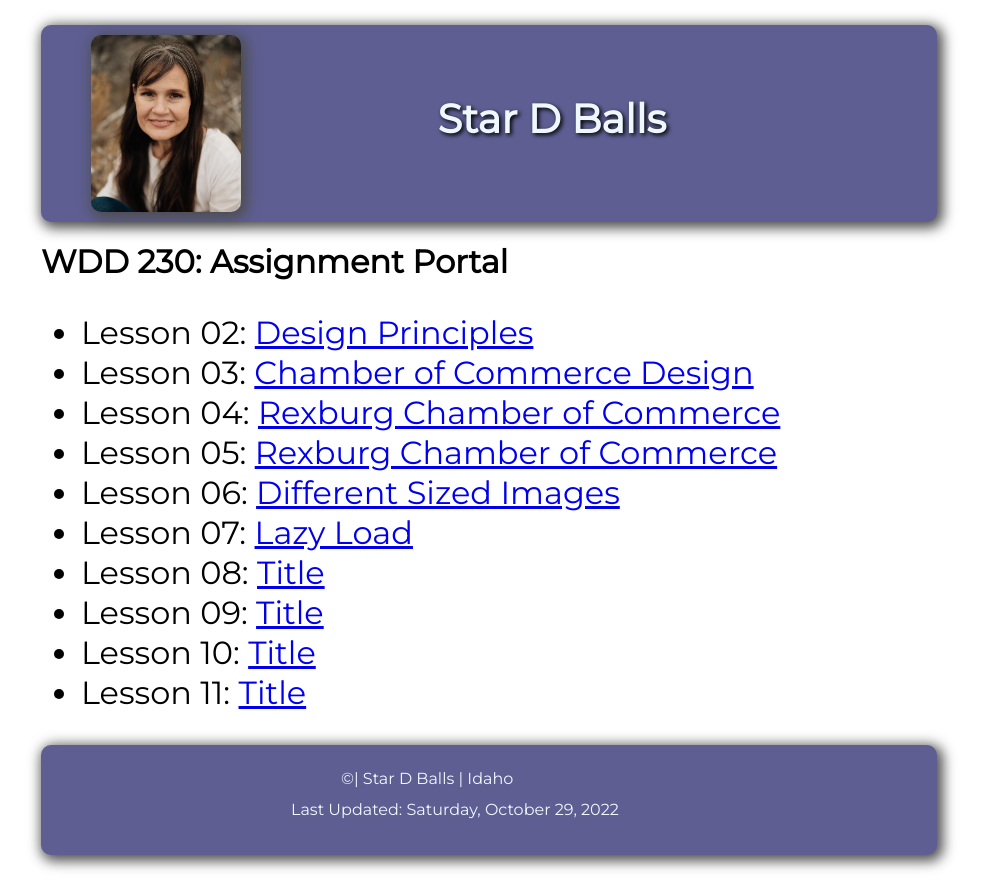
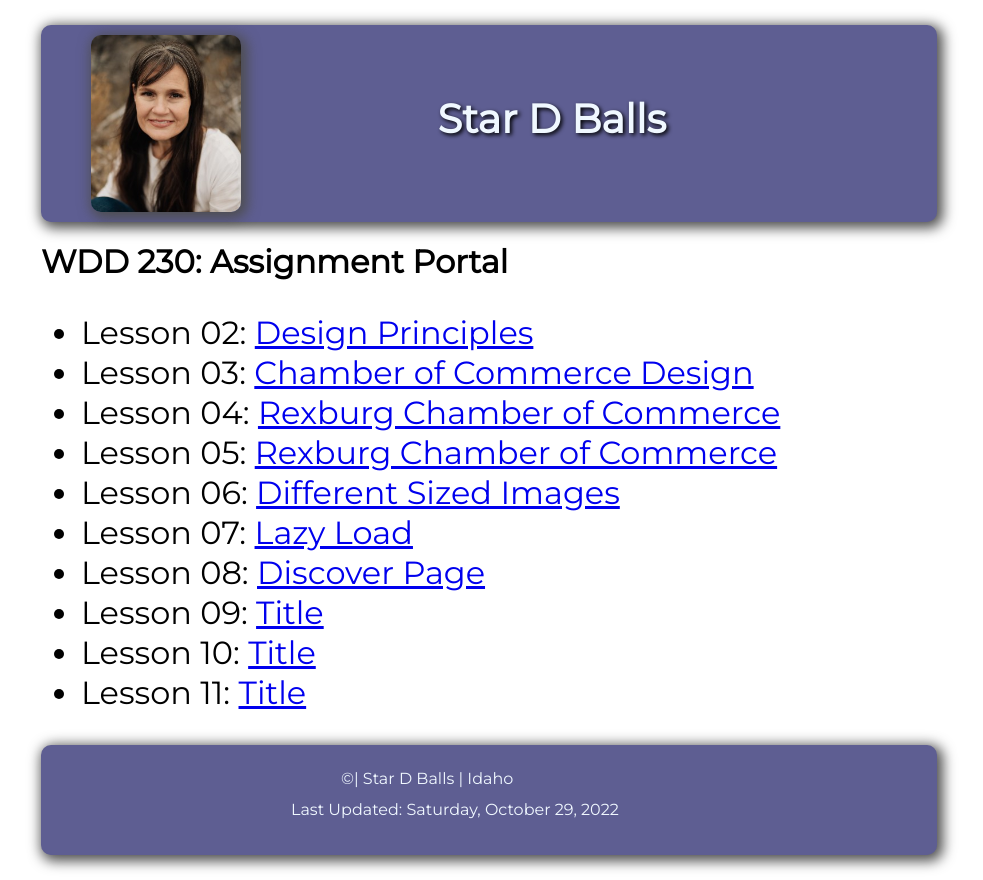
Before and after one commit to starb520/wdd230, a plain HTML site: page index.html in a window 1280 px wide. Shown: the whole page, without its empty margins (151-1134 px from the left). Drawn offline with Linux system fonts and the light colour scheme.

Commit message:
added discover page to assignments

```diff
--- a/index.html
+++ b/index.html
@@ -38,7 +38,7 @@
             <li>Lesson 05:   <a href="chamber/index.html">Rexburg Chamber of Commerce</a></li>
             <li>Lesson 06:   <a href="chamber/index.html">Different Sized Images</a></li>
             <li>Lesson 07:   <a href="week07/lazy-load.html">Lazy Load</a></li>
-            <li>Lesson 08:   <a href="#">Title</a></li>
+            <li>Lesson 08:   <a href="chamber/discover.html">Discover Page</a></li>
             <li>Lesson 09:   <a href="#">Title</a></li>
             <li>Lesson 10:   <a href="#">Title</a></li>
             <li>Lesson  11:   <a href="#">Title</a></li>
```
